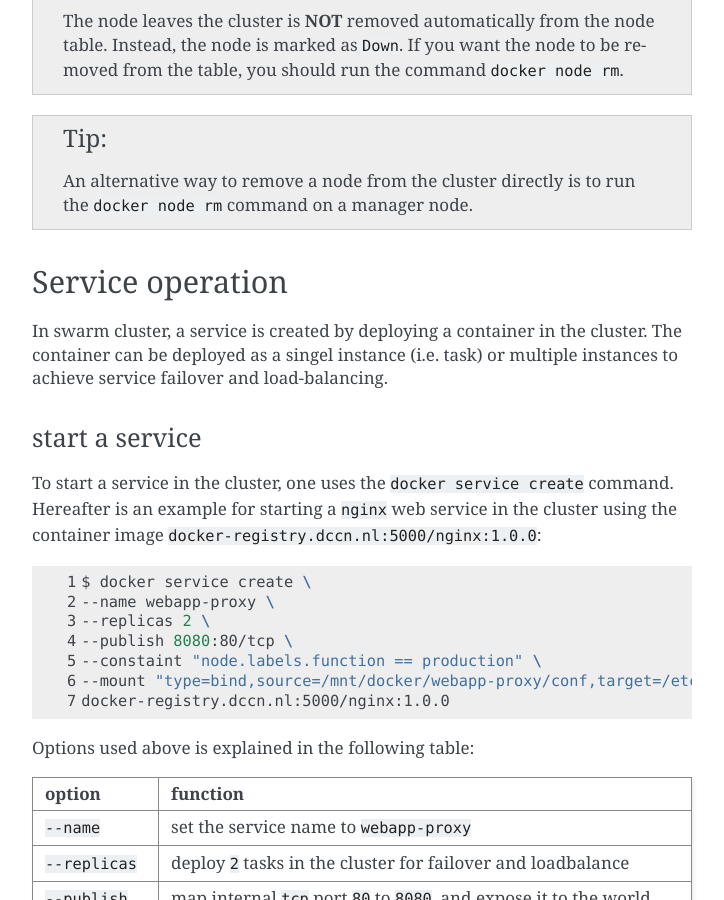
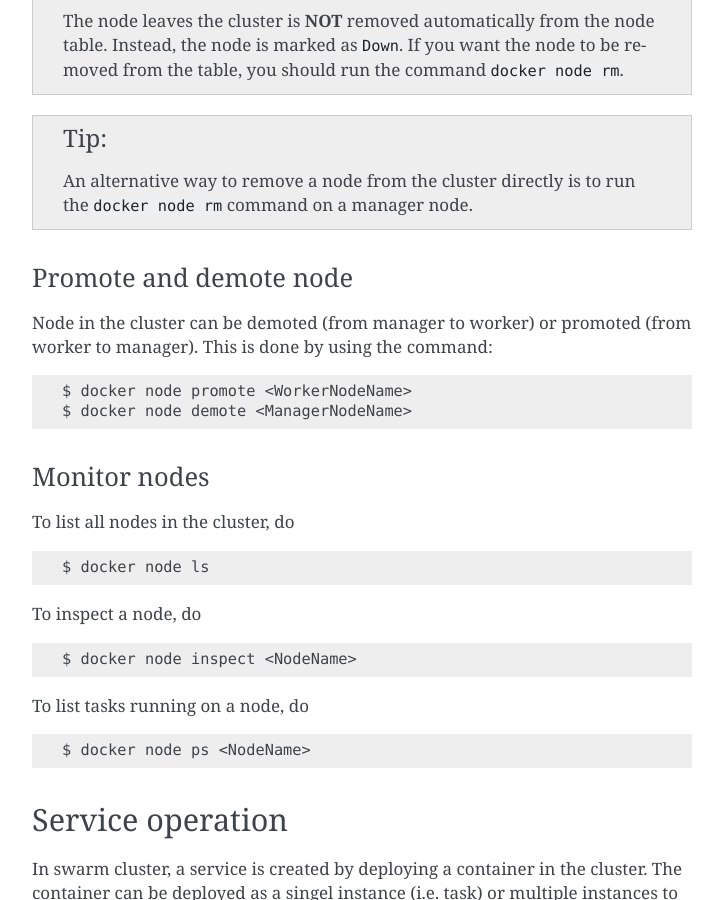
Before and after one commit to Donders-Institute/docker-swarm-setup, a Sphinx documentation site: the page built from doc/operation.rst, in a window 1280 px wide and 900 px high, scrolled down 1678 px. Shown: the whole window, without its empty margins (388-1112 px from the left). Built offline with Sphinx 7.4.7, drawn with Linux system fonts in a browser that asks for light colours; some of the changed text lies outside the part shown.

Commit message:
Update operation.rst

```diff
--- a/doc/operation.rst
+++ b/doc/operation.rst
@@ -60,6 +60,37 @@
 
 .. tip::
     An alternative way to remove a node from the cluster directly is to run the ``docker node rm`` command on a manager node.
+
+Promote and demote node
+^^^^^^^^^^^^^^^^^^^^^^^
+
+Node in the cluster can be demoted (from manager to worker) or promoted (from worker to manager).  This is done by using the command:
+
+.. code-block:: bash
+
+    $ docker node promote <WorkerNodeName>
+    $ docker node demote <ManagerNodeName>
+
+Monitor nodes
+^^^^^^^^^^^^^
+
+To list all nodes in the cluster, do
+
+.. code-block:: bash
+
+    $ docker node ls
+
+To inspect a node, do
+
+.. code-block:: bash
+
+    $ docker node inspect <NodeName>
+
+To list tasks running on a node, do
+
+.. code-block:: bash
+
+    $ docker node ps <NodeName>
 
 Service operation
 =================
```
